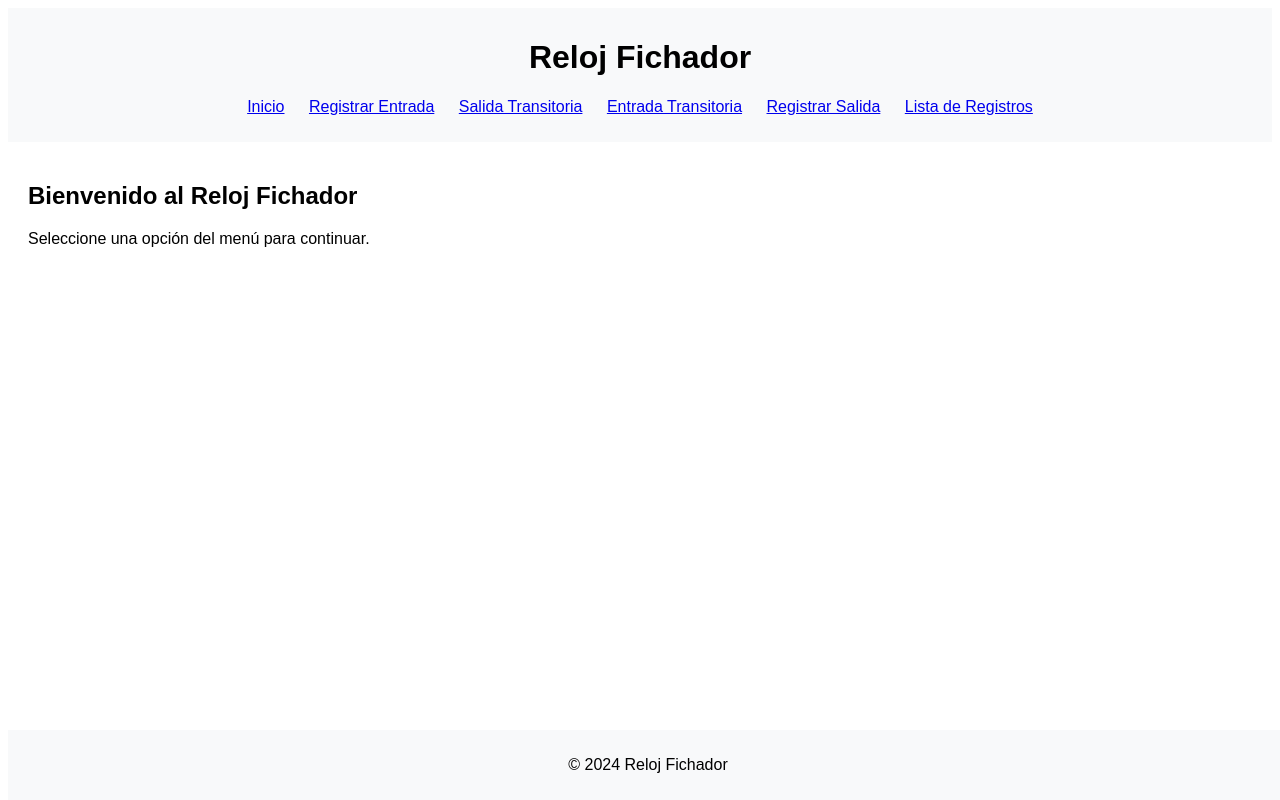
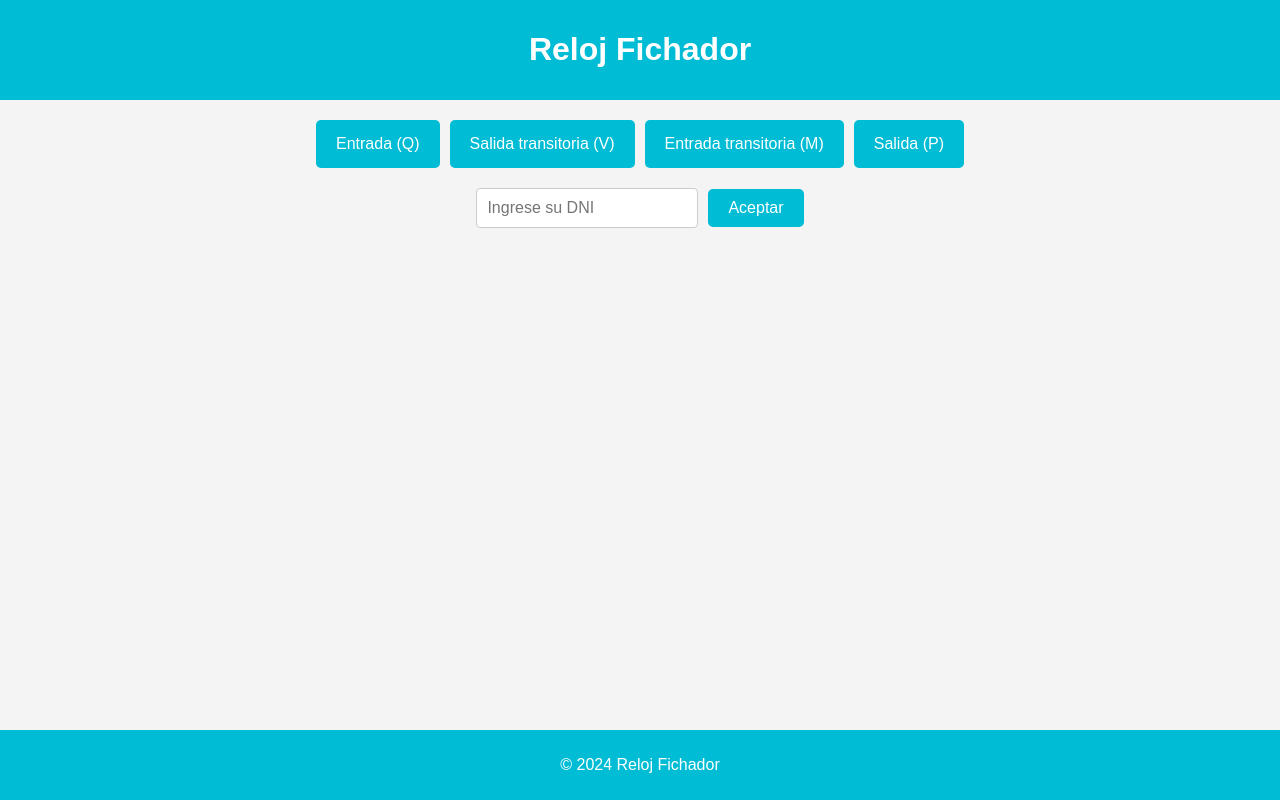
Before and after one commit to Leandro3996/Reloj_fichador, a Django app: page / in a window 1280 px wide. Run offline with Django 5.2, Linux system fonts and the light colour scheme.

Commit message:
añadidos algunos estilos

```diff
--- a/static/css/styles.css
+++ b/static/css/styles.css
@@ -2,33 +2,77 @@
 
 body {
     font-family: Arial, sans-serif;
+    background-color: #f4f4f4;
+    margin: 0;
+    padding: 0;
 }
 
 header {
-    background-color: #f8f9fa;
+    background-color: #00bcd4;
+    color: #fff;
     padding: 10px 0;
     text-align: center;
 }
 
-nav ul {
-    list-style-type: none;
-    padding: 0;
+.menu-container {
+    display: flex;
+    justify-content: center;
+    gap: 10px;
+    margin: 20px 0;
 }
 
-nav ul li {
-    display: inline;
-    margin: 0 10px;
+.menu-button {
+    padding: 15px 20px;
+    font-size: 16px;
+    color: #fff;
+    background-color: #00bcd4;
+    border: none;
+    border-radius: 5px;
+    cursor: pointer;
+    transition: background-color 0.3s ease;
 }
 
-main {
-    padding: 20px;
+.menu-button:hover {
+    background-color: #0097a7;
+}
+
+.dni-container {
+    display: flex;
+    justify-content: center;
+    align-items: center;
+    margin: 20px 0;
+}
+
+.dni-container input[type="text"] {
+    padding: 10px;
+    font-size: 16px;
+    border: 1px solid #ccc;
+    border-radius: 4px;
+    width: 200px;
+    margin-right: 10px;
+}
+
+.accept-button {
+    padding: 10px 20px;
+    font-size: 16px;
+    color: #fff;
+    background-color: #00bcd4;
+    border: none;
+    border-radius: 5px;
+    cursor: pointer;
+    transition: background-color 0.3s ease;
+}
+
+.accept-button:hover {
+    background-color: #0097a7;
 }
 
 footer {
-    background-color: #f8f9fa;
     text-align: center;
     padding: 10px 0;
-    position: absolute;
+    background-color: #00bcd4;
+    color: #fff;
+    position: fixed;
+    width: 100%;
     bottom: 0;
-    width: 100%;
 }
--- a/templates/reloj_fichador/base.html
+++ b/templates/reloj_fichador/base.html
@@ -1,6 +1,8 @@
 <!DOCTYPE html>
-<html>
+<html lang="es">
 <head>
+    <meta charset="UTF-8">
+    <meta name="viewport" content="width=device-width, initial-scale=1.0">
     <title>{% block title %}Reloj Fichador{% endblock %}</title>
     {% load static %}
     <link rel="stylesheet" type="text/css" href="{% static 'reloj_fichador/css/styles.css' %}">
@@ -8,22 +10,34 @@
 <body>
     <header>
         <h1>Reloj Fichador</h1>
-        <nav>
-            <ul>
-                <li><a href="{% url 'reloj_fichador:home' %}">Inicio</a></li>
-                <li><a href="{% url 'reloj_fichador:registrar_entrada' %}">Registrar Entrada</a></li>
-                <li><a href="{% url 'reloj_fichador:registrar_salida_transitoria' %}">Salida Transitoria</a></li>
-                <li><a href="{% url 'reloj_fichador:registrar_entrada_transitoria' %}">Entrada Transitoria</a></li>
-                <li><a href="{% url 'reloj_fichador:registrar_salida' %}">Registrar Salida</a></li>
-                <li><a href="{% url 'reloj_fichador:lista_registros' %}">Lista de Registros</a></li>
-            </ul>
-        </nav>
     </header>
     <main>
-        {% block content %}{% endblock %}
+        <div class="menu-container">
+            <button class="menu-button" onclick="location.href='{% url 'reloj_fichador:registrar_entrada' %}'">Entrada (Q)</button>
+            <button class="menu-button" onclick="location.href='{% url 'reloj_fichador:registrar_salida_transitoria' %}'">Salida transitoria (V)</button>
+            <button class="menu-button" onclick="location.href='{% url 'reloj_fichador:registrar_entrada_transitoria' %}'">Entrada transitoria (M)</button>
+            <button class="menu-button" onclick="location.href='{% url 'reloj_fichador:registrar_salida' %}'">Salida (P)</button>
+        </div>
+
+        <div class="dni-container">
+            <input type="text" id="dni" name="dni" placeholder="Ingrese su DNI">
+            <button class="accept-button" onclick="handleDni()">Aceptar</button>
+        </div>
     </main>
     <footer>
         <p>&copy; 2024 Reloj Fichador</p>
     </footer>
+
+    <script>
+        function handleDni() {
+            var dni = document.getElementById('dni').value;
+            if (dni) {
+                // Aquí podrías agregar la lógica para manejar el DNI, por ejemplo, redirigir o validar.
+                alert("DNI ingresado: " + dni);
+            } else {
+                alert("Por favor, ingrese un número de DNI.");
+            }
+        }
+    </script>
 </body>
 </html>
```
Also changed, not shown: 1 other file.
